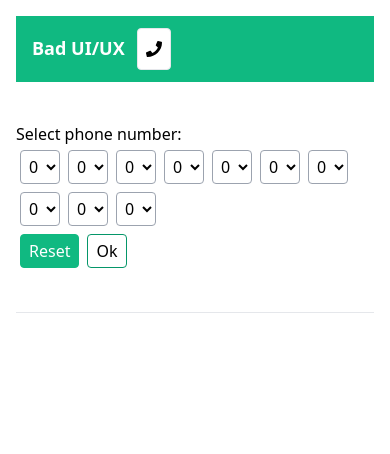
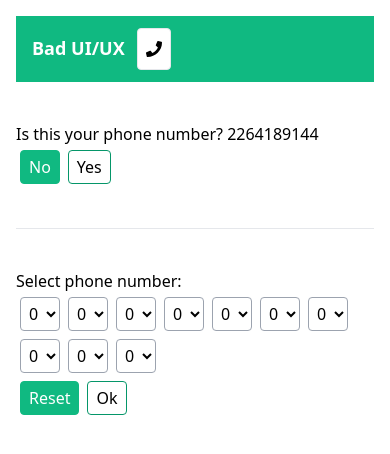
Before and after one commit to xelorabb/bad_ui_tt, a Vue app: page / in a window 390 px wide. Shown: the top 454 px of the page. Built offline with nearby package versions, Linux system fonts and the light colour scheme.

Commit message:
v0.2.0 phone numbers part 2

```diff
--- a/package.json
+++ b/package.json
@@ -1,6 +1,6 @@
 {
   "name": "bad_ui_tt",
-  "version": "0.1.0",
+  "version": "0.2.0",
   "private": true,
   "scripts": {
     "serve": "vue-cli-service serve",
--- a/src/components/PhoneNumbers.vue
+++ b/src/components/PhoneNumbers.vue
@@ -1,14 +1,17 @@
 <template>
+  <div class="my-10"><Random /></div>
   <div class="my-10"><Select /></div>
 </template>
 
 <script>
   import Select from './phone_numbers/Select.vue'
+  import Random from './phone_numbers/Random.vue'
 
   export default {
     name: 'PhoneNumbers',
     components: {
-      Select
+      Select,
+      Random
     }
   }
 </script>
--- /dev/null
+++ b/src/components/phone_numbers/Random.vue
@@ -0,0 +1,28 @@
+<template>
+  <div>Is this your phone number? {{ random_number }}</div>
+  <div>
+    <button class="btn full" @click="gen_random_number()">No</button>
+    <button class="btn outline">Yes</button>
+  </div>
+  <hr class="mt-10"/>
+</template>
+
+<script>
+export default {
+  name: 'Random',
+  created() {
+    this.gen_random_number()
+  },
+  data() {
+    return {
+      random_number: "",
+    }
+  },
+  methods: {
+    gen_random_number: function() {
+      this.random_number = Math.floor(
+        Math.random() * 9000000000) + 1000000000
+    }
+  }
+}
+</script>
```
Also changed, not shown: 1 other file (tests, documents, lock files or other folders).
